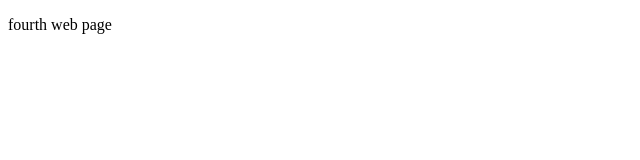
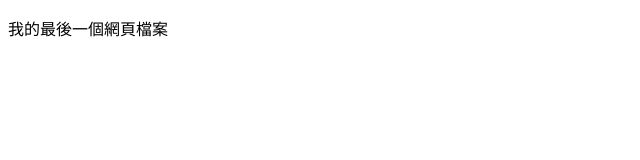
Before and after one commit to WennieL/gittest, a plain HTML site: page my-work-4.html in a window 1280 px wide. Shown: the whole page, without its empty margins (0-640 px from the left). Drawn offline with Linux system fonts and the light colour scheme.

Commit message:
changed my-work-4

```diff
--- a/my-work-4.html
+++ b/my-work-4.html
@@ -6,6 +6,6 @@
     <title>Document</title>
   </head>
   <body>
-    <p>fourth web page</p>
+    <p>我的最後一個網頁檔案</p>
   </body>
 </html>
```
